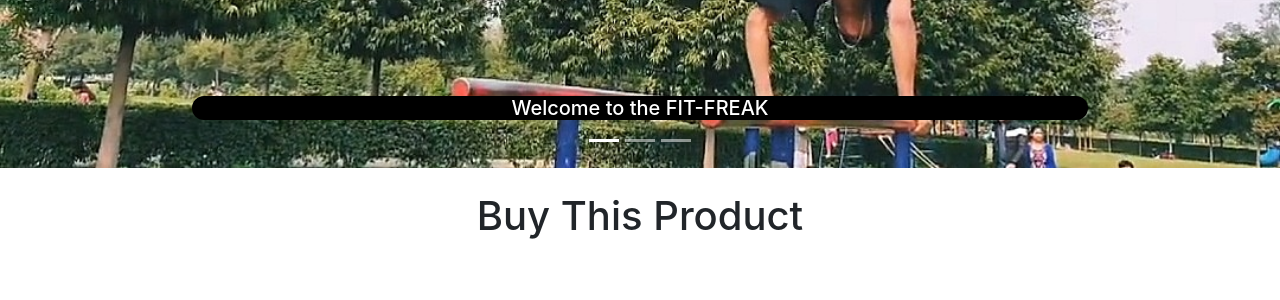
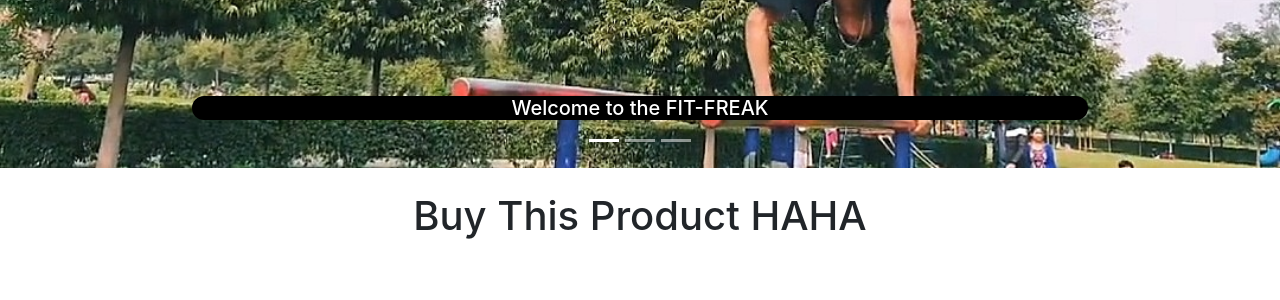
Before and after one commit to kshitijraghav/TEST_A, a Django app: page / in a window 1280 px wide. Shown: the part 470-770 px from the top of the page. Run offline with Django 3.2, Linux system fonts and the light colour scheme; some libraries are stand-ins or nearby versions.

Commit message:
Update index.html

```diff
--- a/templates/index.html
+++ b/templates/index.html
@@ -44,7 +44,7 @@
 
 
 <div class="container my-3">
-<h1 class="my-4 text-center">Buy This Product</h1>
+<h1 class="my-4 text-center">Buy This Product HAHA</h1>
 
         </div>
 
```
